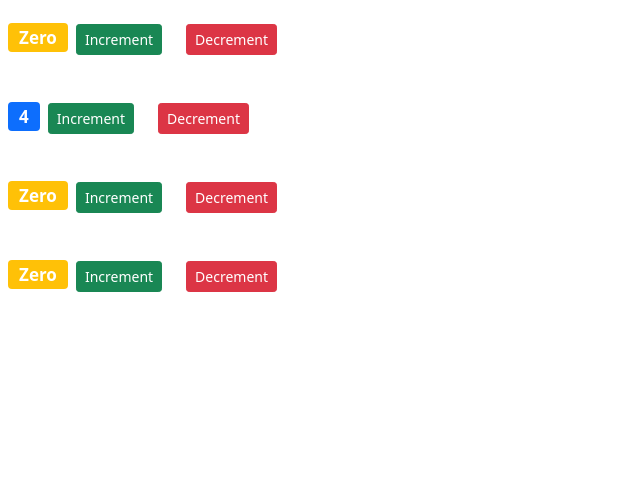
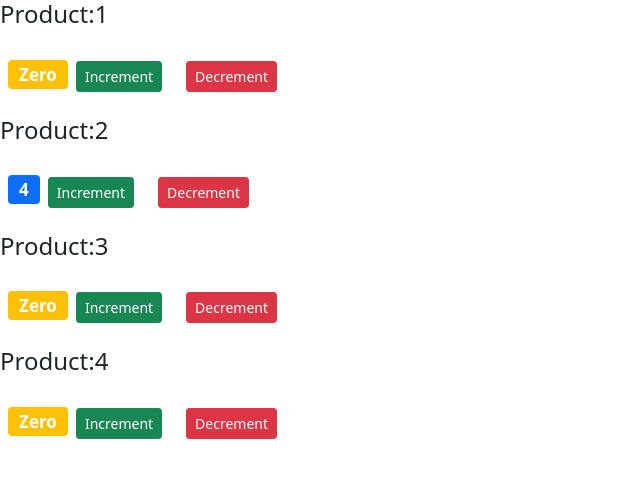
Before and after one commit to fortuneonyeka/cart-counter, a React (Create React App) app: page / in a window 1280 px wide. Shown: the top 478 px of the page, without its empty margins (0-640 px from the left). Built offline with nearby package versions, Linux system fonts and the light colour scheme.

Commit message:
passing children to components

```diff
--- a/src/components/counter.jsx
+++ b/src/components/counter.jsx
@@ -24,6 +24,7 @@
     return (
       <div>
         {/* <img className="img m-4" src={this.state.imageUrl} alt="picsum" /> */}
+        {this.props.children}
         <span className={this.getBadgeClasses()} style={{fontSize: 17}}>{this.formatCount()}</span>
         <button onClick={this.handleIncrement} className="btn btn-success btn-sm">Increment</button>
         <button onClick={this.handleDecrement} className="btn btn-danger btn-sm m-4">Decrement</button>
--- a/src/components/counters.jsx
+++ b/src/components/counters.jsx
@@ -12,7 +12,7 @@
   }
   render() {
     return <div>
-      {this.state.counters.map(counter => <Counter key={counter.id} value={counter.value}/>)}
+      {this.state.counters.map(counter => <Counter key={counter.id} value={counter.value}><h4>Product:{counter.id}</h4></Counter>)}
     </div>;
   }
 }
```
